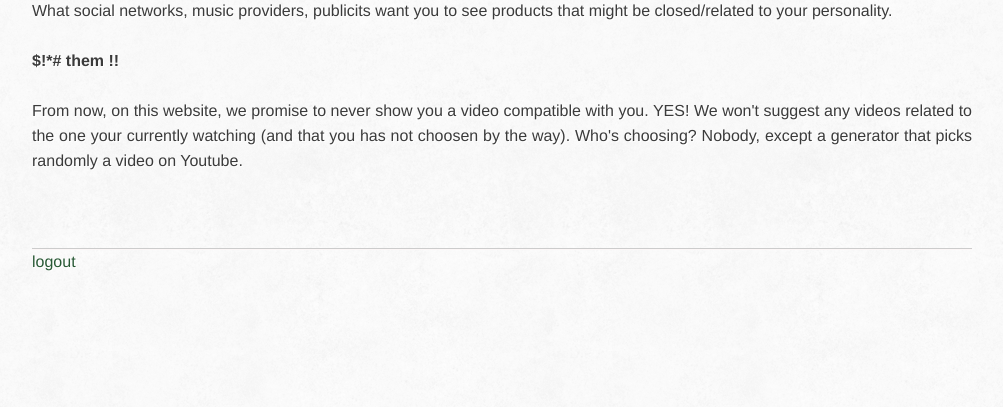
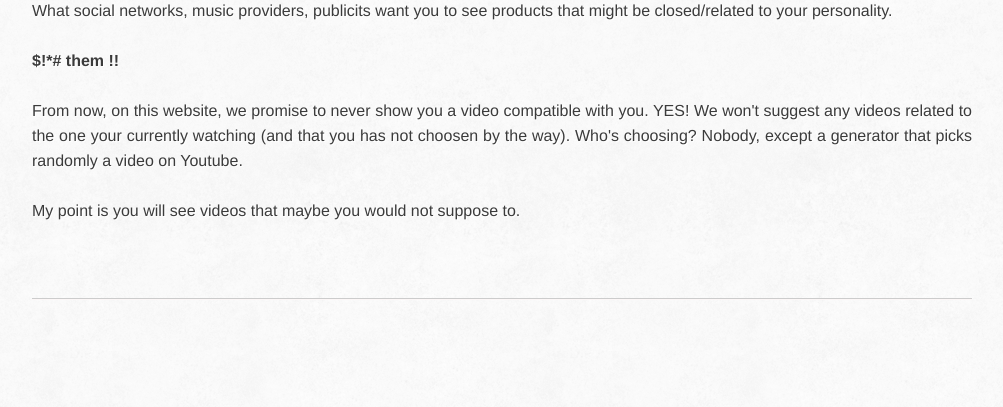
Before and after one commit to azeq/losemytime, a Python web app: template templates/concept.html in a window 1280 px wide. Shown: the part 142-549 px from the top of the page, without its empty margins (138-1141 px from the left). Run offline with Jinja, Linux system fonts and the light colour scheme; the template is opened without the code that fills it, so the values that code supplies are empty; some libraries are stand-ins or nearby versions.

Commit message:
footer improvement

```diff
--- a/templates/concept.html
+++ b/templates/concept.html
@@ -3,13 +3,18 @@
 
 <h2>{{ pageTitle }}</h2>
 <div class="concept-text">
-	<p>
+		<p>
 		What social networks, music providers, publicits want you to see products that might be closed/related to your personality.
+		</p>
 		<p>
 			<b>$!*# them !!</b>
 		</p>
-		From now, on this website, we promise to never show you a video compatible with you. YES! We won't suggest any videos related to the one your currently watching (and that you has not choosen by the way). Who's choosing? Nobody, except a generator that picks randomly a video on Youtube.
-	</p>
+		<p>
+			From now, on this website, we promise to never show you a video compatible with you. YES! We won't suggest any videos related to the one your currently watching (and that you has not choosen by the way). Who's choosing? Nobody, except a generator that picks randomly a video on Youtube.
+		</p>
+		<p>
+			My point is you will see videos that maybe you would not suppose to.
+		</p>
 </div>
 {% endblock %}
 
--- a/templates/footer.html
+++ b/templates/footer.html
@@ -17,6 +17,7 @@
         To improve your experience, use a good web browser (not IE) and use an <a href="http://en.wikipedia.org/wiki/Ad_blocking" target="_blank">ad blocking</a> extension
         like <a href="https://chrome.google.com/webstore/detail/adblock/gighmmpiobklfepjocnamgkkbiglidom?hl=fr" target="_blank">Adblock</a> for Chrome or <a href="https://addons.mozilla.org/fr/firefox/addon/adblock-plus/" target="_blank">Adblock Plus</a> for Firefox.
         <br>
-        Copyright 2011 PageOne. Designed by <a href="http://www.styleshout.com/" target="_blank">Styleshout</a>
+        <a href="javascript:;" onclick="fbLogout();">Logout from Facebook</a>
+        <!-- Copyright 2011 PageOne. Designed by <a href="http://www.styleshout.com/" target="_blank">Styleshout</a> -->
     </p>
 {% endblock %}
--- a/templates/index.html
+++ b/templates/index.html
@@ -76,7 +76,7 @@
 <!-- footer -->
 <footer>
     <div class="footer-content">
-        {% block footer %} {% include 'footer.html' %} {% endblock %}<a href="javascript:;" onclick="fbLogout();">logout</a>
+        {% block footer %} {% include 'footer.html' %} {% endblock %}
     </div>
 </footer>
 
```
Also changed, not shown: lyt.db.
